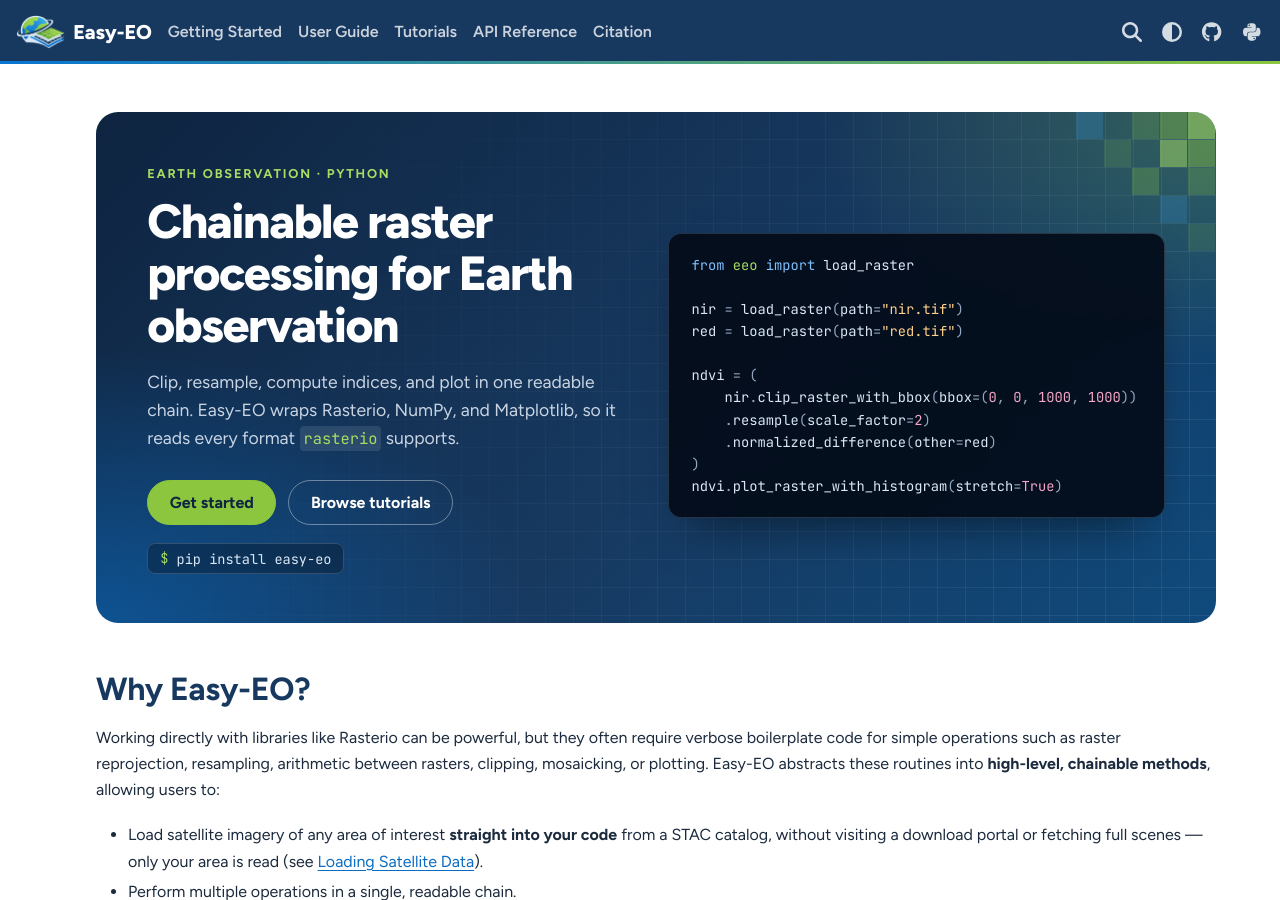
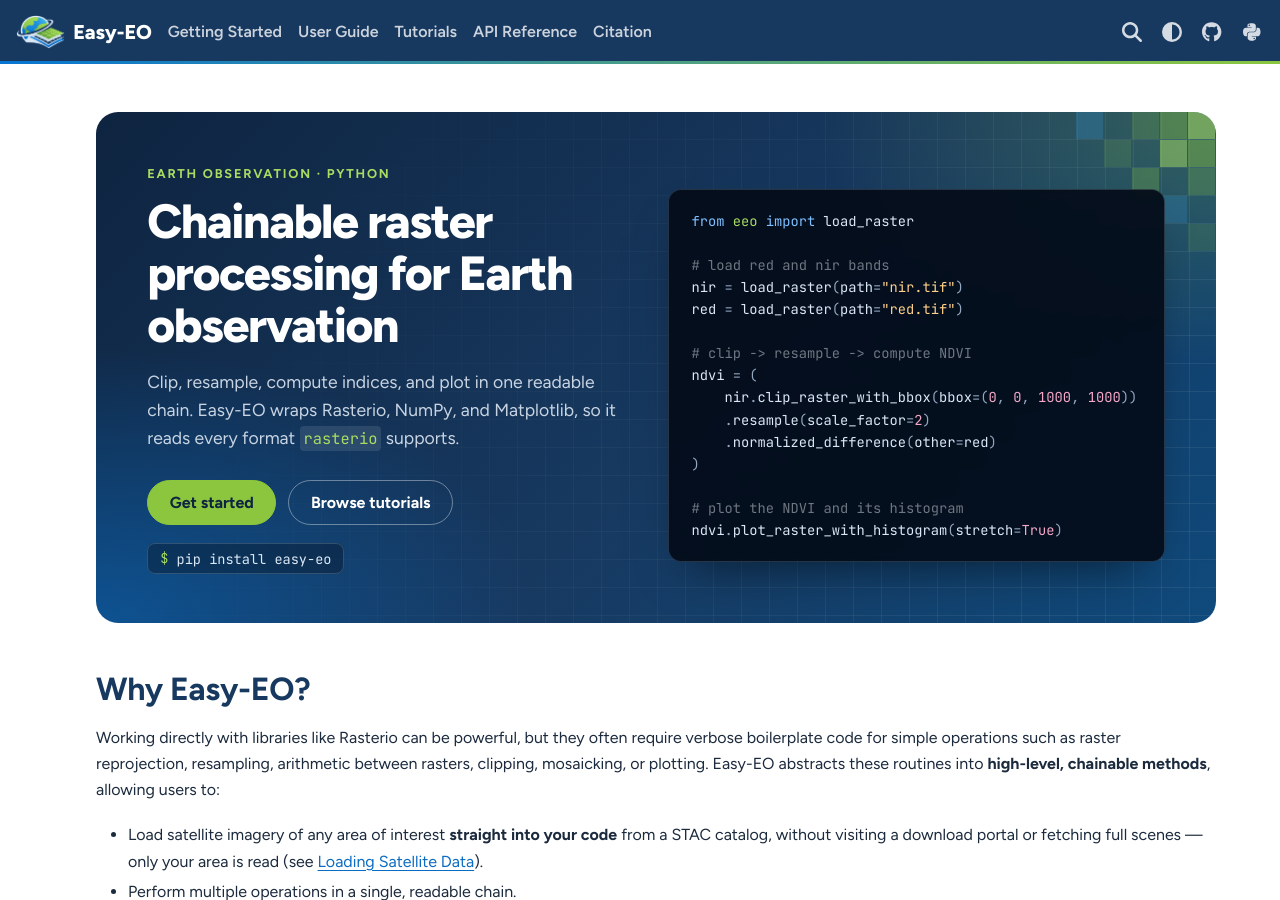
Before and after one commit to Tommy-Burns/easy-eo, a Sphinx documentation site: the page built from docs/source/index.rst, in a window 1280 px wide and 900 px high. Built offline with Sphinx 7.4.7 and the PyData theme 0.15.4, drawn with Linux system fonts in a browser that asks for light colours.

Commit message:
docs: added comments to homepage hero code

```diff
--- a/docs/source/index.rst
+++ b/docs/source/index.rst
@@ -55,14 +55,18 @@ Easy-EO
 
             from eeo import load_raster
 
+            # load red and nir bands
             nir = load_raster(path="nir.tif")
             red = load_raster(path="red.tif")
 
+            # clip -> resample -> compute NDVI
             ndvi = (
                 nir.clip_raster_with_bbox(bbox=(0, 0, 1000, 1000))
                 .resample(scale_factor=2)
                 .normalized_difference(other=red)
             )
+
+            # plot the NDVI and its histogram
             ndvi.plot_raster_with_histogram(stretch=True)
 
 Why Easy-EO?
```
